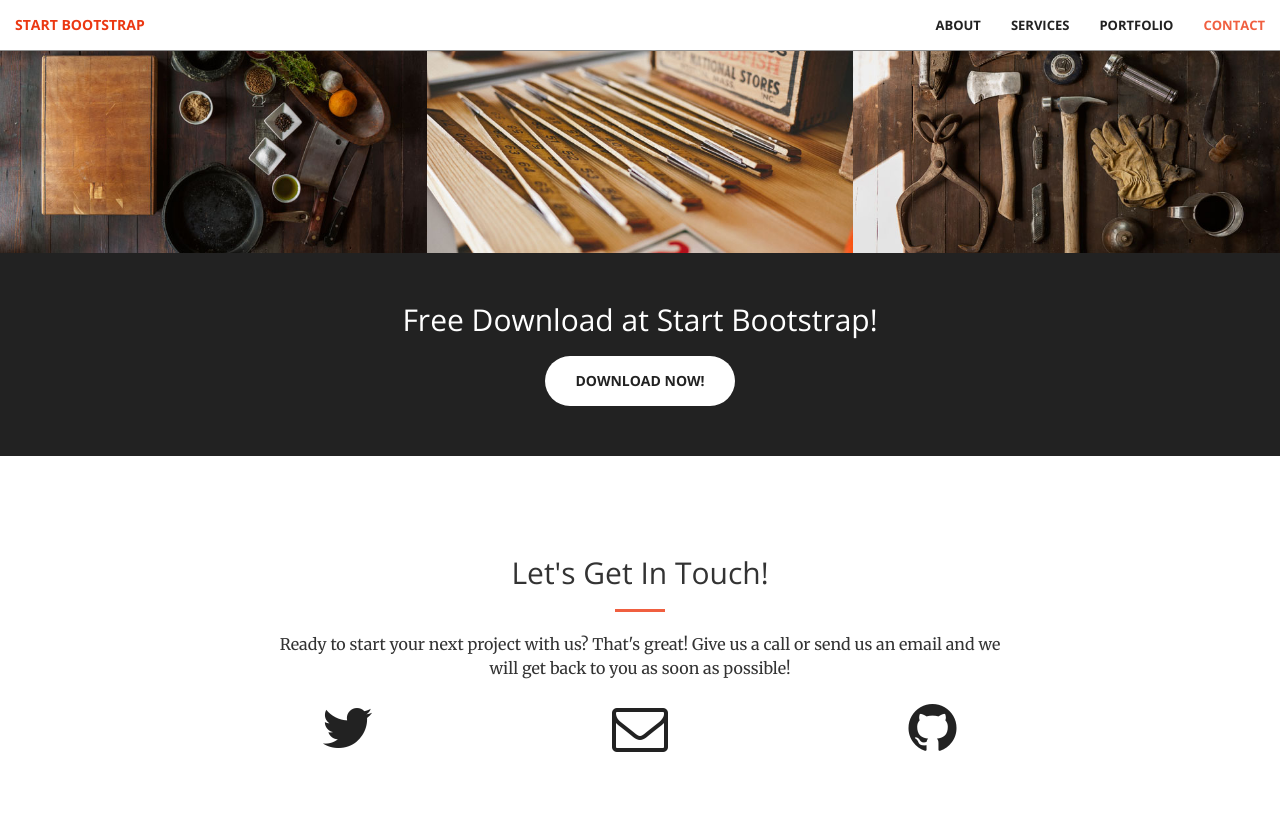
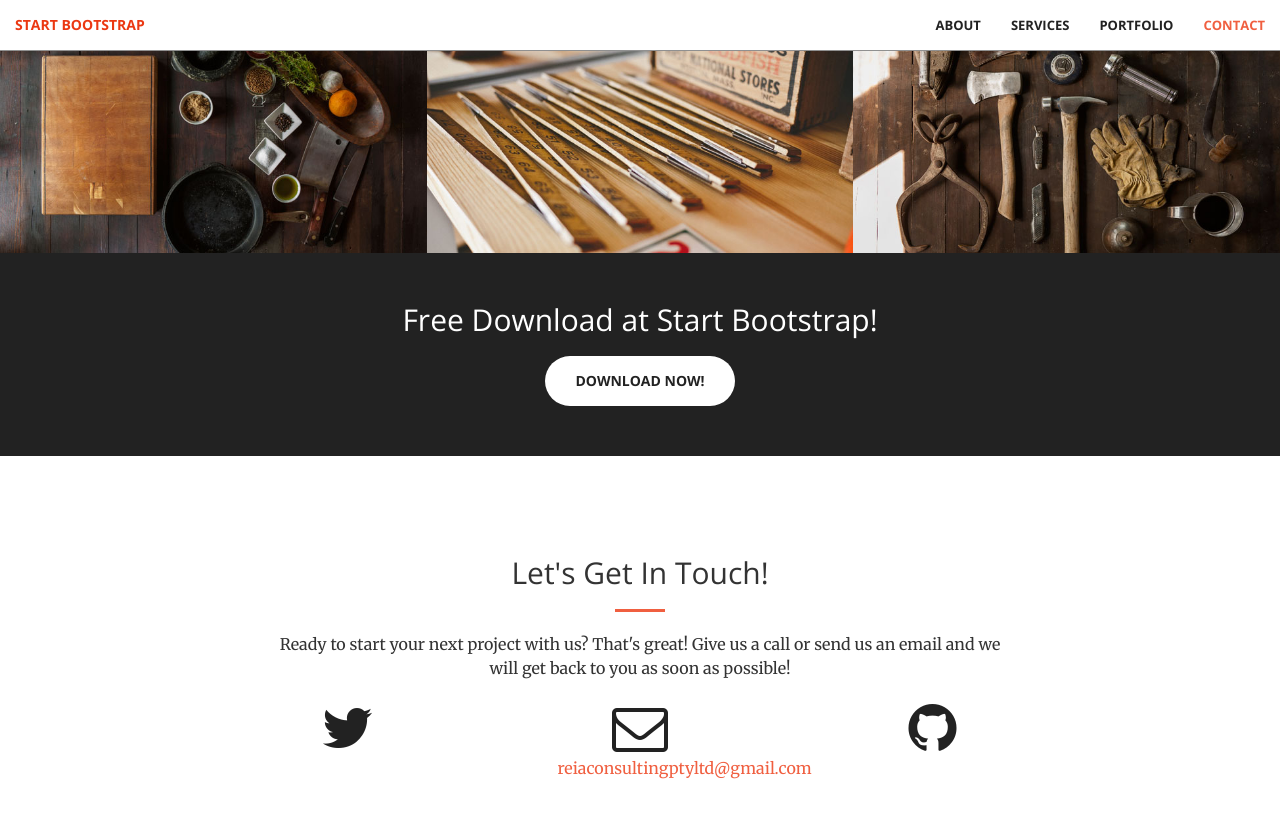
Before and after one commit to simone-c/simone-c.github.io, a Jekyll site: the page built from index.html, in a window 1280 px wide and 900 px high, scrolled down 1981 px. Shown: the top 818 px of the window. Built offline with Jekyll 4.4.1, drawn with Linux system fonts in a browser that asks for light colours.

Commit message:
Initial config.

```diff
--- a/_config.yml
+++ b/_config.yml
@@ -1,7 +1,7 @@
 # Site settings
-title:
-email:
-description: > # this means to ignore newlines until "baseurl:"
+title: Reia Consulting
+email: reiaconsultingptyltd@gmail.com
+description: Reia Consulting Website
 baseurl: "" # the subpath of your site, e.g. /blog/
 url: "" # the base hostname & protocol for your site
 
```
